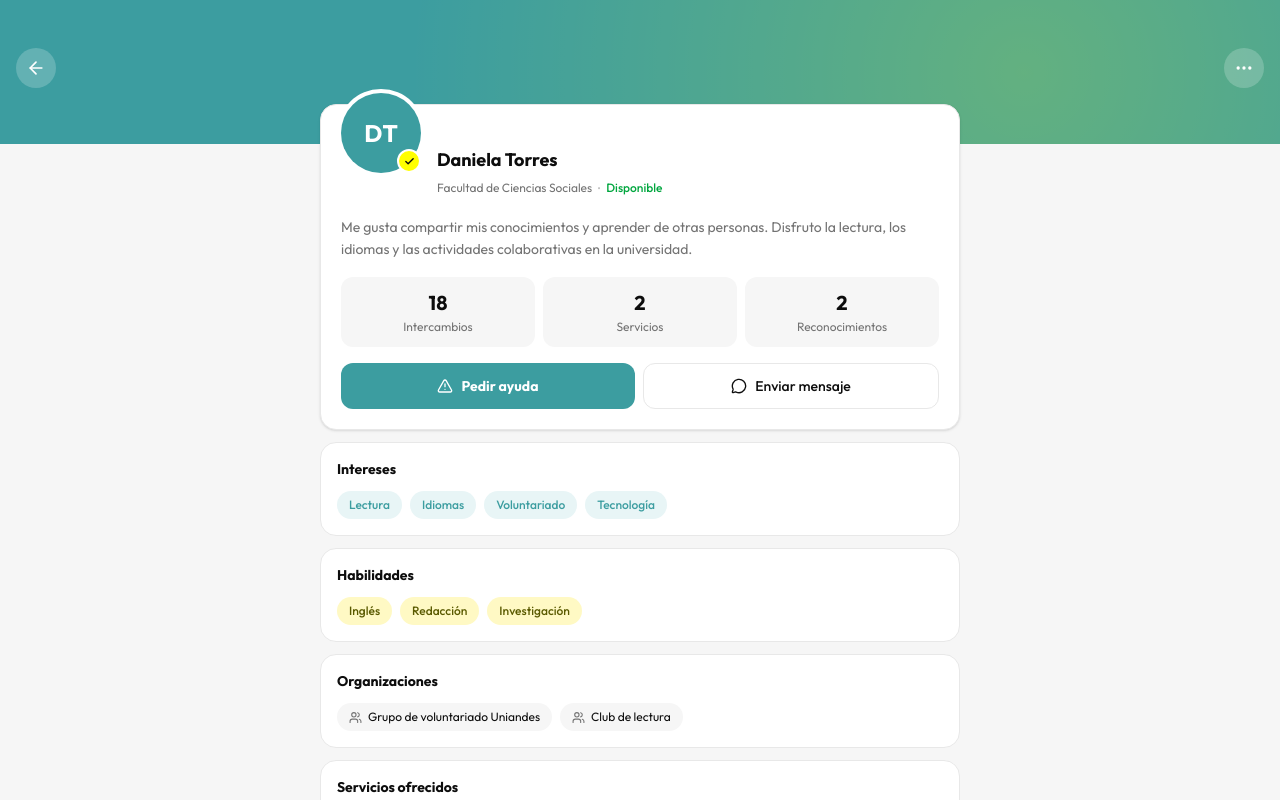
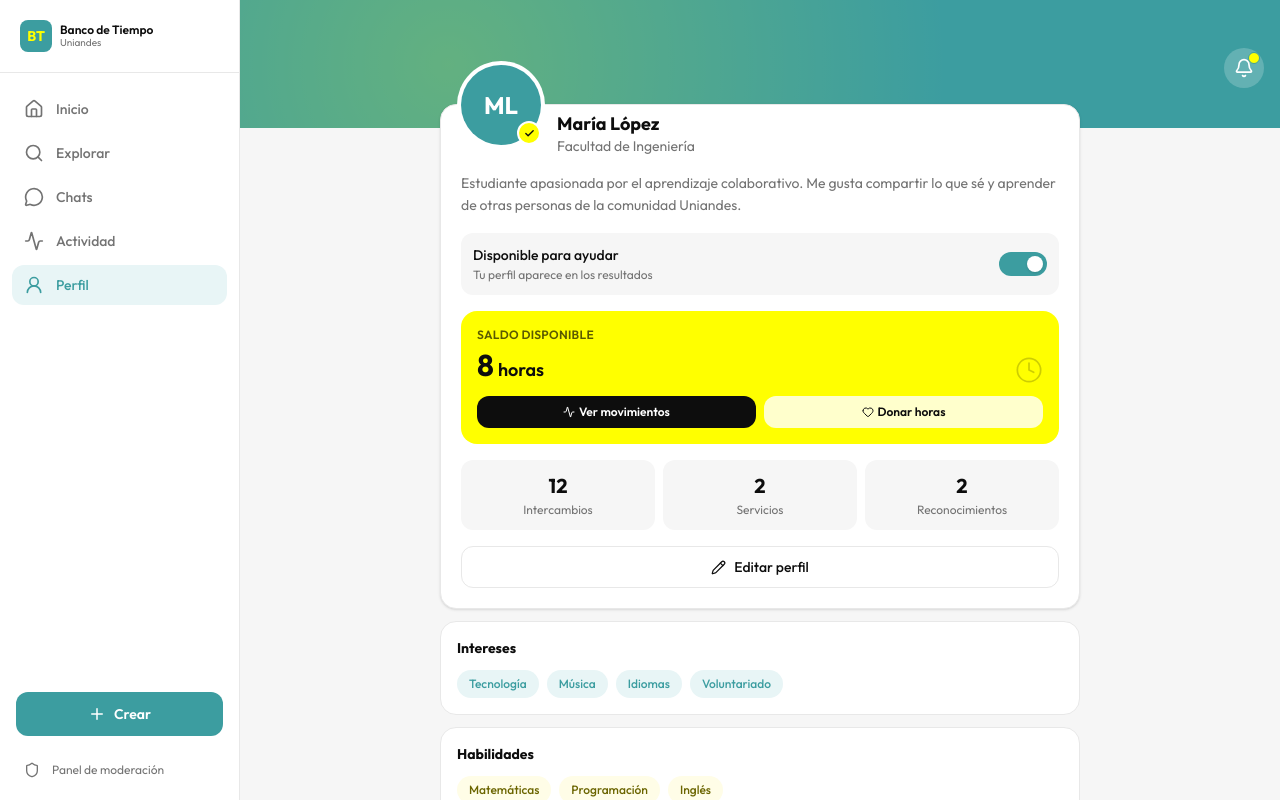
Before and after one commit to aspd-2501/MercadoDeTiempoUniandes, a React (Vite) app in the folder frontend/timebank_frontend/: page / in a window 1280 px wide. Shown: the top 800 px of the page. Built offline with nearby package versions, Linux system fonts and the light colour scheme.

Commit message:
implementación NavBars

```diff
--- a/frontend/timebank_frontend/src/App.tsx
+++ b/frontend/timebank_frontend/src/App.tsx
@@ -5,15 +5,39 @@ import DonarHoras from './ventanas/transferencias/DonarHoras'
 import ServiciosMiembro from './ventanas/miembro/ServiciosMiembro'
 import AniadirServicio from './ventanas/creacionYEdicion/AniadirServicio'
 import MiembroDetail from './ventanas/miembro/MiembroDetail'
+import NavBarDesktop from './componentes/navBar/NavBarDesktop'
+import NavBarMobile from './componentes/navBar/NavBarMobile'
+
 import './App.css'
 
 function App() {
+  const mostrarNavegacion = true;
 
   return (
-    <>
-      <MiembroDetail />
-    </>
-  )
+    <div className="min-h-screen bg-[#F6F6F6]">
+
+      {/* 01. NAVEGACIÓN GLOBAL */}
+      {mostrarNavegacion && (
+        <>
+          <NavBarDesktop activeTab="profile" />
+          <NavBarMobile activeTab="profile" />
+        </>
+      )}
+
+      {/* 02. CONTENIDO PRINCIPAL */}
+      <main
+        className={
+          mostrarNavegacion
+            ? 'min-h-screen min-w-0 pb-24 lg:pb-0 lg:ml-60'
+            : 'min-h-screen min-w-0'
+        }
+      >
+        <MiembroProfile />
+      </main>
+
+    </div>
+  );
 }
 
+
 export default App
--- /dev/null
+++ b/frontend/timebank_frontend/src/componentes/navBar/NavBarDesktop.tsx
@@ -0,0 +1,128 @@
+import {
+  Activity,
+  House,
+  MessageCircle,
+  Plus,
+  Search,
+  Shield,
+  UserRound,
+  type LucideIcon,
+} from 'lucide-react';
+
+// 00. TIPOS Y CONFIGURACIÓN DE LA BARRA DE NAVEGACIÓN
+// Por ahora, las funciones son opcionales: el navbar se puede mostrar sin navegación.
+export type NavBarDesktopTab = 'home' | 'explore' | 'chat' | 'activity' | 'profile';
+
+interface NavBarDesktopProps {
+  activeTab?: NavBarDesktopTab | null;
+  onNavigate?: (tab: NavBarDesktopTab) => void;
+  onCreate?: () => void;
+  onModerator?: () => void;
+}
+
+interface NavItem {
+  id: NavBarDesktopTab;
+  label: string;
+  icon: LucideIcon;
+}
+
+const NAV_ITEMS: NavItem[] = [
+  { id: 'home', label: 'Inicio', icon: House },
+  { id: 'explore', label: 'Explorar', icon: Search },
+  { id: 'chat', label: 'Chats', icon: MessageCircle },
+  { id: 'activity', label: 'Actividad', icon: Activity },
+  { id: 'profile', label: 'Perfil', icon: UserRound },
+];
+
+const BUTTON_FEEDBACK =
+  'cursor-pointer transition-[transform,background-color,color] duration-200 ease-out ' +
+  'motion-safe:active:scale-[0.97] focus-visible:outline-none ' +
+  'focus-visible:ring-2 focus-visible:ring-[#3C9DA0] focus-visible:ring-offset-2 ' +
+  'motion-reduce:transition-none';
+
+// 01. COMPONENTE PRINCIPAL — NAVEGACIÓN DE ESCRITORIO
+export default function NavBarDesktop({
+  activeTab = 'home',
+  onNavigate,
+  onCreate,
+  onModerator,
+}: NavBarDesktopProps) {
+  return (
+    <aside
+      aria-label="Barra lateral del Banco de Tiempo"
+      data-section="navbar-escritorio"
+      className="fixed inset-y-0 left-0 z-40 hidden w-60 shrink-0 flex-col border-r border-[#E8E8E8] bg-white lg:flex"
+    >
+      {/* 01.1 IDENTIDAD: logo y nombre de la aplicación */}
+      <header data-section="identidad" className="border-b border-[#E8E8E8] px-5 py-5">
+        <div className="flex items-center gap-2">
+          <div className="flex h-8 w-8 items-center justify-center rounded-lg bg-[#3C9DA0]">
+            <span
+              className="text-sm font-bold text-[#FFFF00]"
+              style={{ fontFamily: 'Outfit, sans-serif' }}
+            >
+              BT
+            </span>
+          </div>
+          <div>
+            <p
+              className="text-xs font-semibold leading-tight text-[#0D0D0D]"
+              style={{ fontFamily: 'Outfit, sans-serif' }}
+            >
+              Banco de Tiempo
+            </p>
+            <p className="text-[10px] leading-tight text-[#737373]">Uniandes</p>
+          </div>
+        </div>
+      </header>
+
+      {/* 01.2 MENÚ PRINCIPAL: Inicio, Explorar, Chats, Actividad y Perfil */}
+      <nav aria-label="Navegación principal" data-section="enlaces-principales" className="flex-1 space-y-1 px-3 py-4">
+        {NAV_ITEMS.map(({ id, label, icon: Icon }) => {
+          const isActive = activeTab === id;
+          return (
+            <button
+              key={id}
+              type="button"
+              onClick={() => onNavigate?.(id)}
+              aria-current={isActive ? 'page' : undefined}
+              className={`flex w-full items-center gap-3 rounded-xl px-3 py-2.5 text-left text-sm font-medium ${BUTTON_FEEDBACK} ${
+                isActive
+                  ? 'bg-[#E8F5F6] text-[#3C9DA0]'
+                  : 'text-[#737373] hover:bg-[#F6F6F6] hover:text-[#0D0D0D]'
+              }`}
+            >
+              <Icon size={20} aria-hidden="true" />
+              <span>{label}</span>
+            </button>
+          );
+        })}
+      </nav>
+
+      {/* 01.3 ACCIÓN CREAR: el menú emergente se implementará por separado */}
+      <div data-section="accion-crear" className="px-4 pb-4">
+        <button
+          type="button"
+          onClick={() => onCreate?.()}
+          className={`flex w-full items-center justify-center gap-2 rounded-xl bg-[#3C9DA0] py-3 text-sm font-semibold text-white hover:bg-[#2D8B8E] ${BUTTON_FEEDBACK}`}
+          style={{ fontFamily: 'Outfit, sans-serif' }}
+        >
+          <Plus size={18} aria-hidden="true" />
+          Crear
+        </button>
+      </div>
+
+      {/* 01.4 ACCESO AL PANEL DE MODERACIÓN */}
+      <div data-section="moderacion" className="px-3 pb-3">
+        <button
+          type="button"
+          onClick={() => onModerator?.()}
+          className={`flex w-full items-center gap-3 rounded-xl px-3 py-2.5 text-left text-xs text-[#737373] hover:bg-[#F6F6F6] hover:text-[#0D0D0D] ${BUTTON_FEEDBACK}`}
+        >
+          <Shield size={16} aria-hidden="true" />
+          Panel de moderación
+        </button>
+      </div>
+    </aside>
+  );
+}
--- /dev/null
+++ b/frontend/timebank_frontend/src/componentes/navBar/NavBarMobile.tsx
@@ -0,0 +1,129 @@
+import {
+  House,
+  MessageCircle,
+  Plus,
+  Search,
+  UserRound,
+  type LucideIcon,
+} from 'lucide-react';
+
+// 00. TIPOS Y CONFIGURACIÓN DE LA BARRA DE NAVEGACIÓN
+// Los callbacks son opcionales: podemos mostrar y probar la interfaz sin implementar rutas.
+export type NavBarMobileTab = 'home' | 'explore' | 'chat' | 'profile';
+
+interface NavBarMobileProps {
+  activeTab?: NavBarMobileTab | null;
+  onNavigate?: (tab: NavBarMobileTab) => void;
+  onCreate?: () => void;
+}
+
+interface NavItem {
+  id: NavBarMobileTab;
+  label: string;
+  icon: LucideIcon;
+}
+
+// Conservamos el orden del navbar original de Figma.
+const NAV_ITEMS_LEFT: NavItem[] = [
+  { id: 'home', label: 'Inicio', icon: House },
+  { id: 'explore', label: 'Explorar', icon: Search },
+];
+
+const NAV_ITEMS_RIGHT: NavItem[] = [
+  { id: 'chat', label: 'Chats', icon: MessageCircle },
+  { id: 'profile', label: 'Perfil', icon: UserRound },
+];
+
+const BUTTON_FEEDBACK =
+  'cursor-pointer transition-[transform,background-color,color] duration-200 ease-out ' +
+  'motion-safe:active:scale-[0.94] focus-visible:outline-none ' +
+  'focus-visible:ring-2 focus-visible:ring-[#3C9DA0] focus-visible:ring-offset-2 ' +
+  'motion-reduce:transition-none';
+
+// 01. COMPONENTE PRINCIPAL — NAVEGACIÓN INFERIOR MÓVIL
+export default function NavBarMobile({
+  activeTab = 'home',
+  onNavigate,
+  onCreate,
+}: NavBarMobileProps) {
+  return (
+    <nav
+      aria-label="Navegación principal móvil"
+      data-section="navbar-movil"
+      className="fixed inset-x-0 bottom-0 z-40 border-t border-[#E8E8E8] bg-white lg:hidden"
+      style={{ paddingBottom: 'env(safe-area-inset-bottom, 0px)' }}
+    >
+      <div className="flex items-center justify-around px-2 py-1.5">
+        {/* 01.1 ACCESOS IZQUIERDOS: Inicio y Explorar */}
+        {NAV_ITEMS_LEFT.map(({ id, label, icon: Icon }) => {
+          const isActive = activeTab === id;
+
+          return (
+            <button
+              key={id}
+              type="button"
+              onClick={() => onNavigate?.(id)}
+              aria-current={isActive ? 'page' : undefined}
+              data-section={`acceso-${id}`}
+              className={`flex min-w-0 flex-1 flex-col items-center gap-0.5 rounded-xl px-1 py-1.5 sm:px-4 ${BUTTON_FEEDBACK} hover:bg-[#F6F6F6]`}
+            >
+              <Icon
+                size={22}
+                strokeWidth={isActive ? 2.2 : 1.8}
+                aria-hidden="true"
+                className={isActive ? 'text-[#3C9DA0]' : 'text-[#9E9E9E]'}
+              />
+              <span
+                className={`text-[10px] font-medium ${isActive ? 'text-[#3C9DA0]' : 'text-[#9E9E9E]'}`}
+              >
+                {label}
+              </span>
+            </button>
+          );
+        })}
+
+        {/* 01.2 BOTÓN CENTRAL CREAR: abre un menú externo cuando se conecte */}
+        <button
+          type="button"
+          onClick={() => onCreate?.()}
+          data-section="accion-crear"
+          aria-label="Crear"
+          className={`relative z-10 -mt-5 flex min-w-0 flex-1 flex-col items-center ${BUTTON_FEEDBACK}`}
+        >
+          <span className="flex h-14 w-14 items-center justify-center rounded-full border-4 border-white bg-[#3C9DA0] shadow-lg transition-colors duration-200 hover:bg-[#2D8B8E]">
+            <Plus size={26} strokeWidth={2.5} className="text-white" aria-hidden="true" />
+          </span>
+          <span className="mt-0.5 text-[10px] font-medium text-[#9E9E9E]">Crear</span>
+        </button>
+
+        {/* 01.3 ACCESOS DERECHOS: Chats y Perfil */}
+        {NAV_ITEMS_RIGHT.map(({ id, label, icon: Icon }) => {
+          const isActive = activeTab === id;
+
+          return (
+            <button
+              key={id}
+              type="button"
+              onClick={() => onNavigate?.(id)}
+              aria-current={isActive ? 'page' : undefined}
+              data-section={`acceso-${id}`}
+              className={`flex min-w-0 flex-1 flex-col items-center gap-0.5 rounded-xl px-1 py-1.5 sm:px-4 ${BUTTON_FEEDBACK} hover:bg-[#F6F6F6]`}
+            >
+              <Icon
+                size={22}
+                strokeWidth={isActive ? 2.2 : 1.8}
+                aria-hidden="true"
+                className={isActive ? 'text-[#3C9DA0]' : 'text-[#9E9E9E]'}
+              />
+              <span
+                className={`text-[10px] font-medium ${isActive ? 'text-[#3C9DA0]' : 'text-[#9E9E9E]'}`}
+              >
+                {label}
+              </span>
+            </button>
+          );
+        })}
+      </div>
+    </nav>
+  );
+}
```
